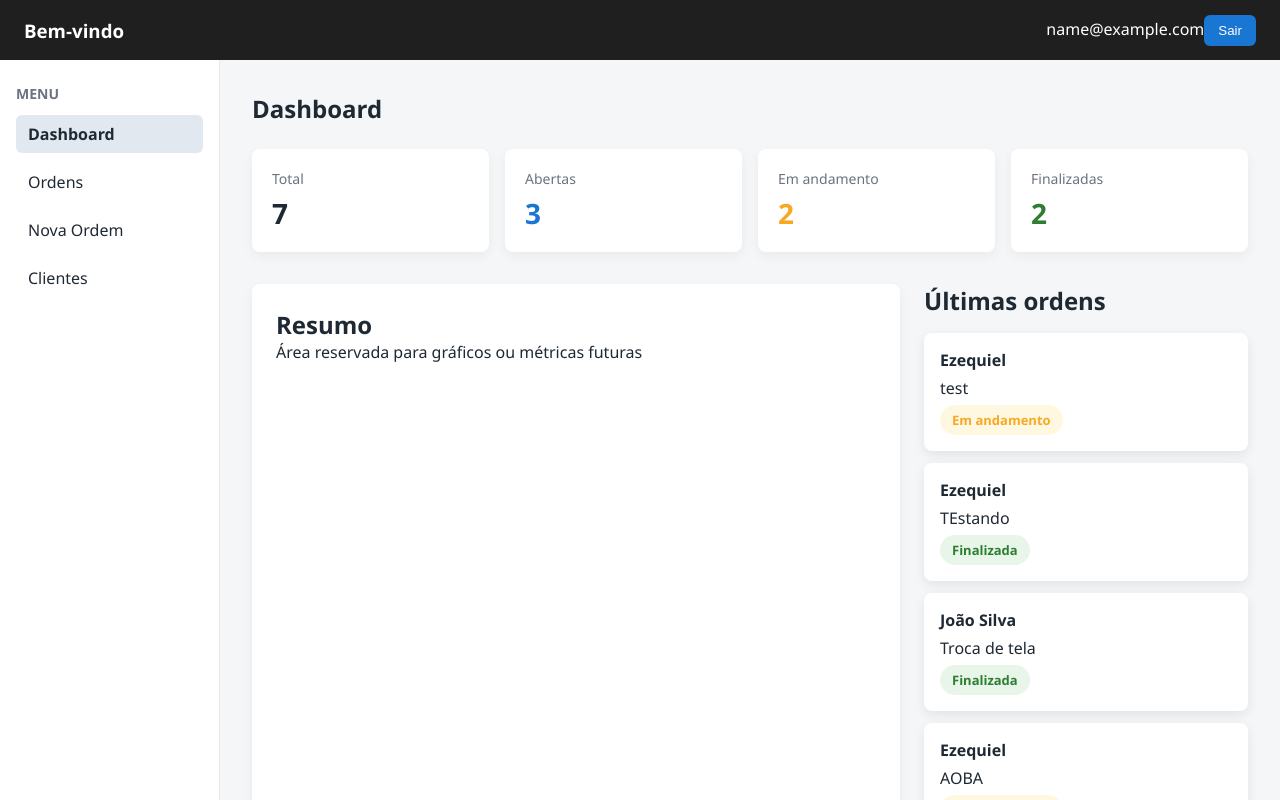
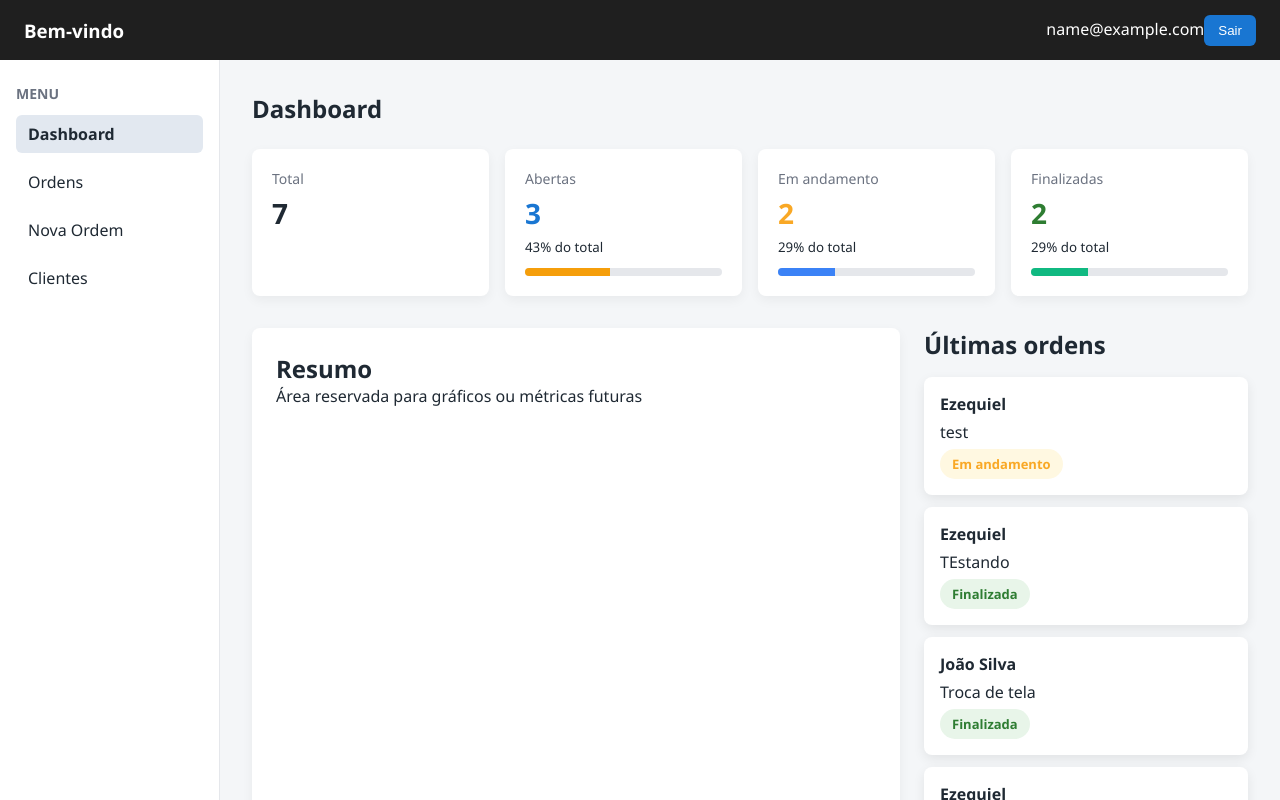
Before and after one commit to Mercesz/sistema-ordens-servico, a React (Vite) app: page /dashboard in a window 1280 px wide. Shown: the top 800 px of the page. Built offline with nearby package versions, Linux system fonts and the light colour scheme; data requests are answered from the project's data file; sample sign-in values are in the browser's storage.

Commit message:
feat: adiciona porcentagem e barra de progresso no dashboard

```diff
--- a/src/App.css
+++ b/src/App.css
@@ -139,33 +139,30 @@ body {
 /* ========================
    CARDS (ORDENS)
 ======================== */
-.card {
-    background-color: var(--card-bg);
-    border-radius: var(--radius);
-    padding: 20px;
-    margin-bottom: 16px;
-
-    box-shadow: 0 4px 12px rgba(0, 0, 0, 0.05);
-
-    display: flex;
-    flex-direction: column;
-    gap: 10px;
+.progress-bar {
+    background: #e5e7eb;
+    height: 8px;
+    border-radius: 4px;
+    margin-top: 6px;
+    overflow: hidden;
 }
 
-.card strong {
-    font-size: 16px;
+.progress {
+    height: 100%;
+    background: #2563eb;
+    transition: width 0.3s ease;
 }
 
-.card p {
-    color: var(--text-light);
+.dashboard-card.aberta .progress {
+    background: #f59e0b;
 }
 
-.card {
-    transition: 0.2s;
+.dashboard-card.andamento .progress {
+    background: #3b82f6;
 }
 
-.card:hover {
-    transform: scale(1.02);
+.dashboard-card.finalizada .progress {
+    background: #10b981;
 }
 
 /* ========================
--- a/src/pages/Dashboard.jsx
+++ b/src/pages/Dashboard.jsx
@@ -5,10 +5,23 @@ function Dashboard() {
   const { ordens, loading } = useOrdens();
 
   const total = ordens.length;
+
+  // Contagem por status
   const abertas = ordens.filter(o => o.status === "Aberta").length;
   const andamento = ordens.filter(o => o.status === "Em andamento").length;
   const finalizadas = ordens.filter(o => o.status === "Finalizada").length;
 
+  // Função para calcular porcentagem
+  const porcentagem = (valor) => {
+    if (total === 0) return 0;
+    return Math.round((valor / total) * 100);
+  };
+
+  const abertasPct = porcentagem(abertas);
+  const andamentoPct = porcentagem(andamento);
+  const finalizadasPct = porcentagem(finalizadas);
+
+  // Últimas 5 ordens
   const ultimasOrdens = [...ordens]
     .sort((a, b) => b.id - a.id)
     .slice(0, 5);
@@ -27,16 +40,40 @@ function Dashboard() {
         <div className="dashboard-card aberta">
           <span>Abertas</span>
           <strong>{abertas}</strong>
+          <small>{abertasPct}% do total</small>
+
+          <div className="progress-bar">
+            <div
+              className="progress"
+              style={{ width: `${abertasPct}%` }}
+            />
+          </div>
         </div>
 
         <div className="dashboard-card andamento">
           <span>Em andamento</span>
           <strong>{andamento}</strong>
+          <small>{andamentoPct}% do total</small>
+
+          <div className="progress-bar">
+            <div
+              className="progress"
+              style={{ width: `${andamentoPct}%` }}
+            />
+          </div>
         </div>
 
         <div className="dashboard-card finalizada">
           <span>Finalizadas</span>
           <strong>{finalizadas}</strong>
+          <small>{finalizadasPct}% do total</small>
+
+          <div className="progress-bar">
+            <div
+              className="progress"
+              style={{ width: `${finalizadasPct}%` }}
+            />
+          </div>
         </div>
       </div>
 
```
